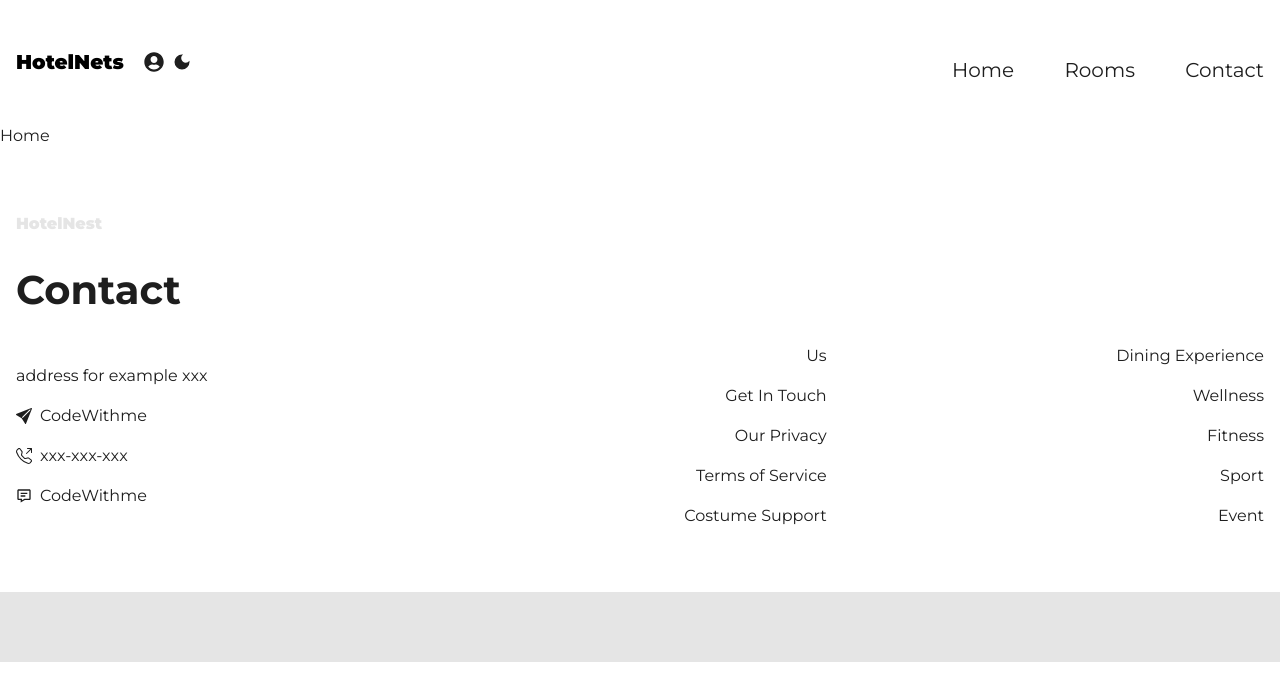
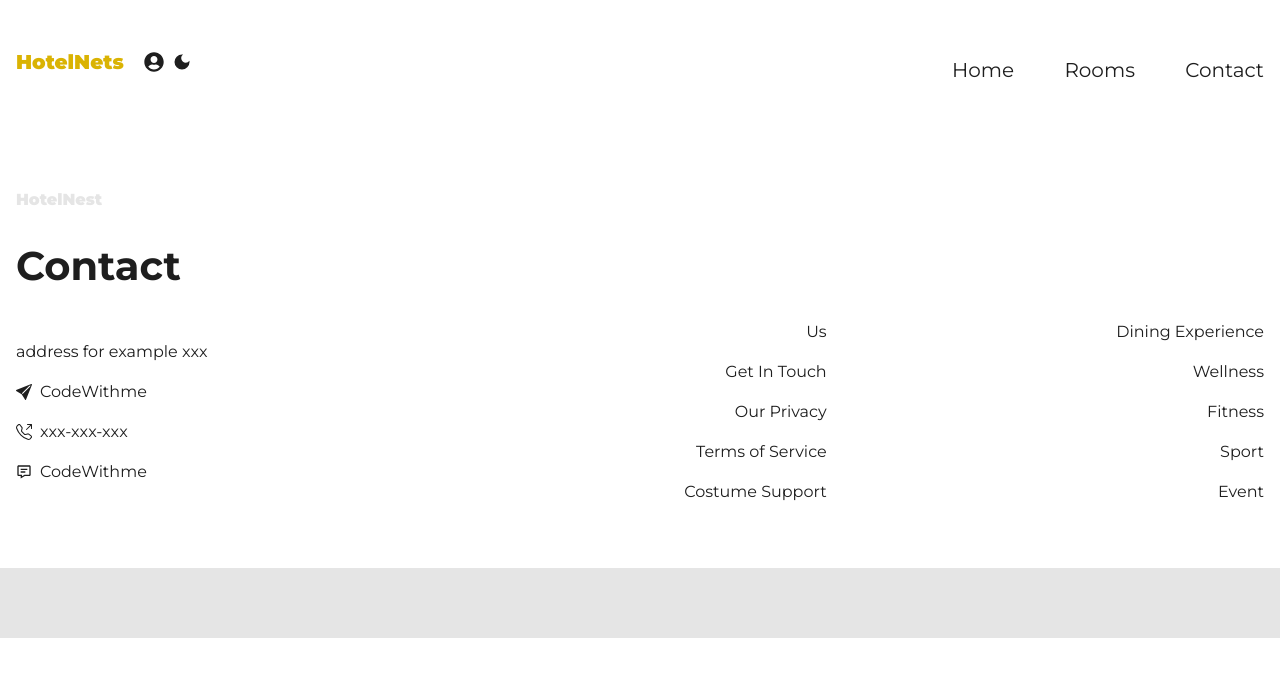
Before and after one commit to NEAZYIT/HotelNest, a Next.js app in the folder hotel_nest/: page / in a window 1280 px wide. Shown: the top 700 px of the page. Built offline with nearby package versions, Linux system fonts and the light colour scheme.

Commit message:
style: change logo color with Tailwind CSS

```diff
--- a/hotel_nest/src/app/page.tsx
+++ b/hotel_nest/src/app/page.tsx
@@ -1,6 +1,6 @@
 const  Home = () => {
   return (
-    <>Home</>
+    <></>
   );
 };
 
--- a/hotel_nest/src/components/Header/Header.tsx
+++ b/hotel_nest/src/components/Header/Header.tsx
@@ -12,7 +12,7 @@ const Header = () => {
   return (
     <header className='py-10 px-4 container mx-auto text-xl flex flex-wrap md:flex-nowrap items-center justify-between'>
       <div className="flex items-center just w-full md:2/3">
-        <Link href="/" className="font-black text-tertiary-dark">
+        <Link href="/" className="font-black text-tertiary-yellow">
           HotelNets
         </Link>
         <ul className="flex items-center ml-5">
--- a/hotel_nest/tailwind.config.ts
+++ b/hotel_nest/tailwind.config.ts
@@ -16,6 +16,7 @@ const config: Config = {
         tertiary: {
           dark: "#000000",  // Black
           light: "#E5E5E5",  // Lighter Gray
+          yellow: "#DAB303", // Yellow
         },
       },
       fontFamily: {
```
